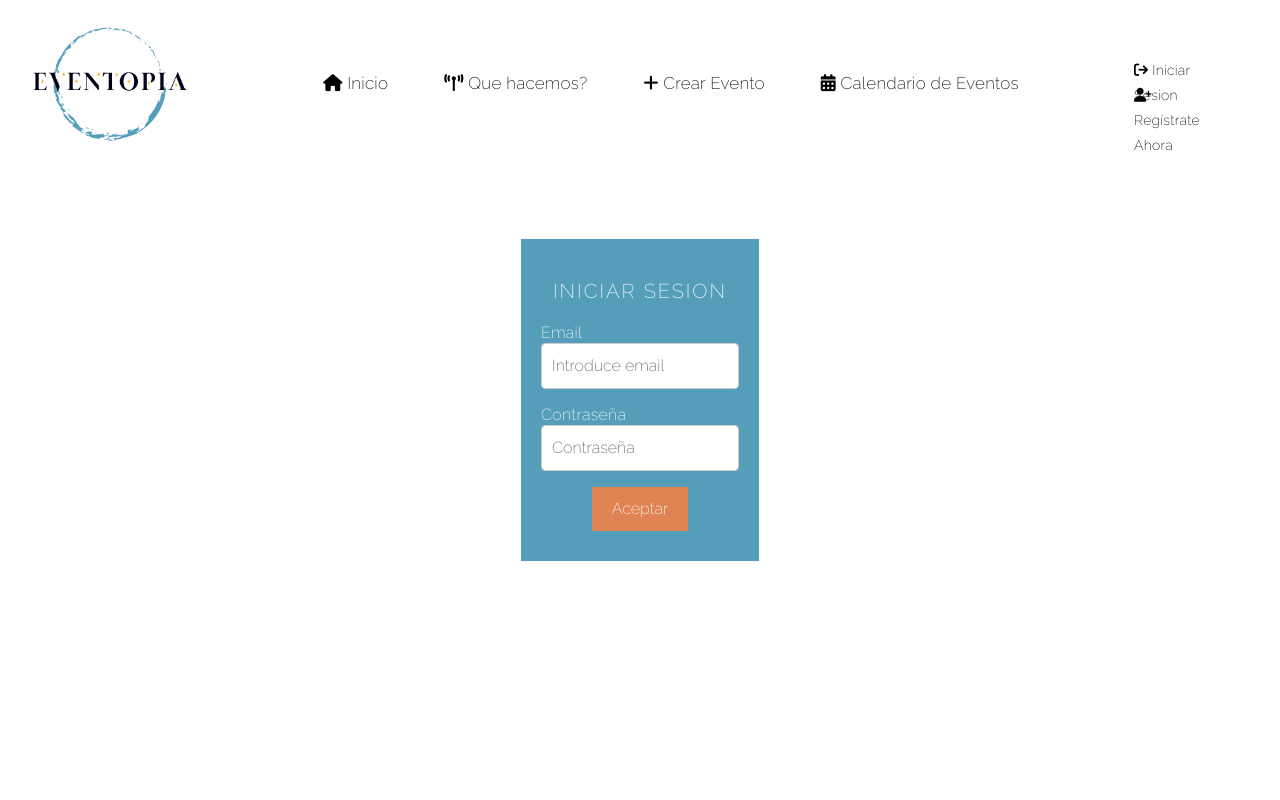
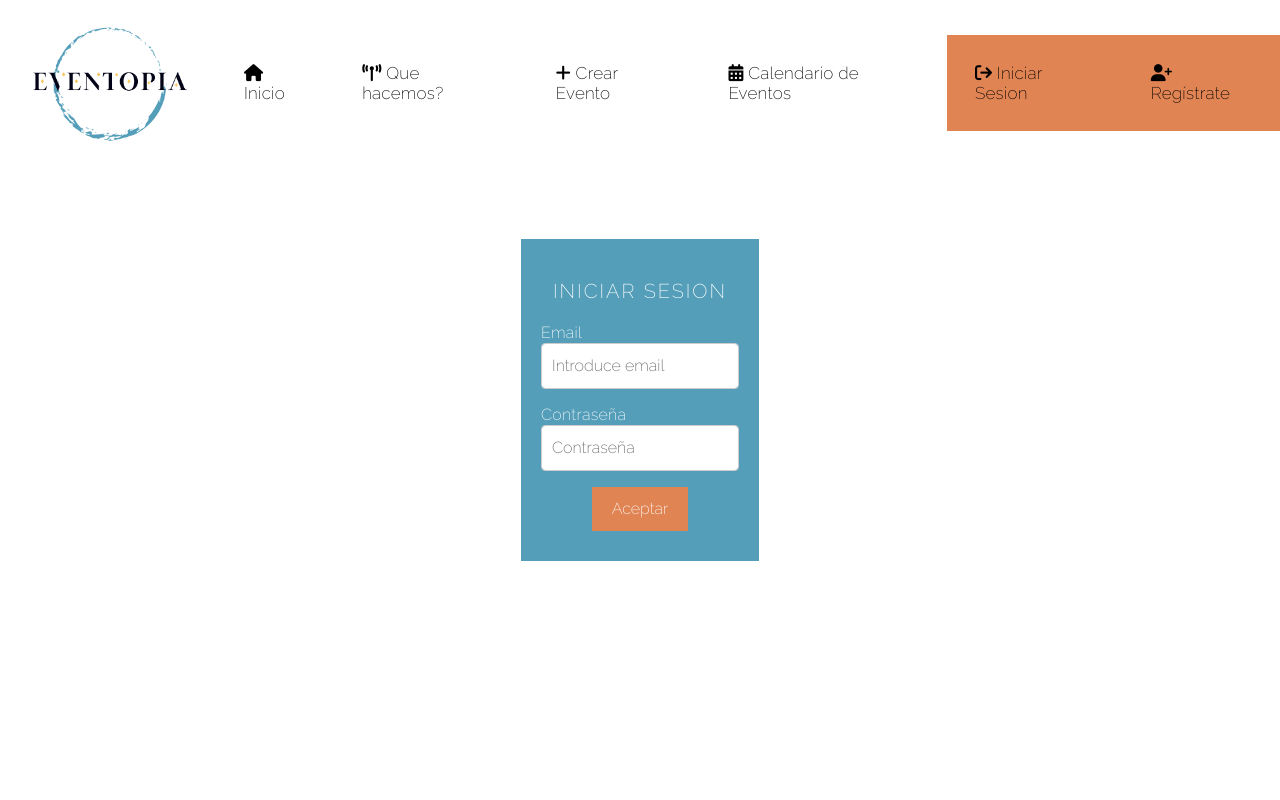
Before and after one commit to LorenaPonsico/Angular_Events_Personal_Project, an Angular app in the folder client/: page /iniciar-sesion in a window 1280 px wide. Shown: the top 800 px of the page. Built offline with nearby package versions, Linux system fonts and the light colour scheme; a web font is replaced by a local one.

Commit message:
fix gitignore

```diff
--- a/client/src/app/components/layout/navbar/navbar.component.css
+++ b/client/src/app/components/layout/navbar/navbar.component.css
@@ -12,6 +12,7 @@ img {
 .nav-center{
   padding: 20px;
 }
+
 
 .btn {
   background-color: #e08453;
@@ -82,6 +83,7 @@ img {
 
 .login{
   font-size: 14px;
+  background-color: #e08453;
 }
 
 /* Estilos para los botones datos personales y cerrar sesion*/
--- a/client/src/app/components/layout/navbar/navbar.component.html
+++ b/client/src/app/components/layout/navbar/navbar.component.html
@@ -39,30 +39,29 @@
             Calendario de Eventos
           </a>
         </li>
-      </ul>
+      <!-- </ul> -->
 
 
-      <ul class="navbar-nav row   ">
-          <li *ngIf="userLoginOn" class="nav-item nav-end">
-            <a class="nav-link login" aria-current="page" href="#" routerLink="/panel-control"
+      <!-- <ul class="navbar-nav row   "> -->
+          <li *ngIf="userLoginOn" class="nav-item nav-center login">
+            <a class="nav-link " aria-current="page" href="#" routerLink="/panel-control"
             (click)="closeNavbar()"> <i class="fa-solid fa-person"></i> {{ 'Hola ' +  user.user.name | titlecase }} </a>
         </li>
 
-        <li *ngIf="userLoginOn" class="nav-item nav-end">
-          <a class="nav-link login " aria-current="page" (click)="openDialogCustom(logouttemplate)"> <i
+        <li *ngIf="userLoginOn" class="nav-item nav-center login">
+          <a class="nav-link  " aria-current="page" (click)="openDialogCustom(logouttemplate)"> <i
             class="fa-solid fa-arrow-right-from-bracket"></i> Cerrar sesión </a>
 
         </li>
 
-        <li *ngIf="!userLoginOn" class="nav-item nav-end">
-          <a class="nav-link btn-sm login" aria-current="page" routerLink="/iniciar-sesion" (click)="closeNavbar()"> <i
+        <li *ngIf="!userLoginOn" class="nav-item nav-center login">
+          <a class="nav-link " aria-current="page" routerLink="/iniciar-sesion" (click)="closeNavbar()"> <i
               class="fa-solid fa-arrow-right-from-bracket"></i> Iniciar Sesion</a>
         </li>
 
-        <li *ngIf="!userLoginOn" class="nav-item nav-end">
-          <a class="nav-link btn-sm login" aria-current="page" routerLink="/registro" (click)="closeNavbar()"> <i
-            class="fa-solid fa-user-plus"></i> Regístrate
-            Ahora</a>
+        <li *ngIf="!userLoginOn" class="nav-item nav-center login">
+          <a class="nav-link " aria-current="page" routerLink="/registro" (click)="closeNavbar()"> <i
+            class="fa-solid fa-user-plus"></i> Regístrate</a>
           </li>
         </ul>
 
```
Also changed, not shown: 1 other file (tests, documents, lock files or other folders).
